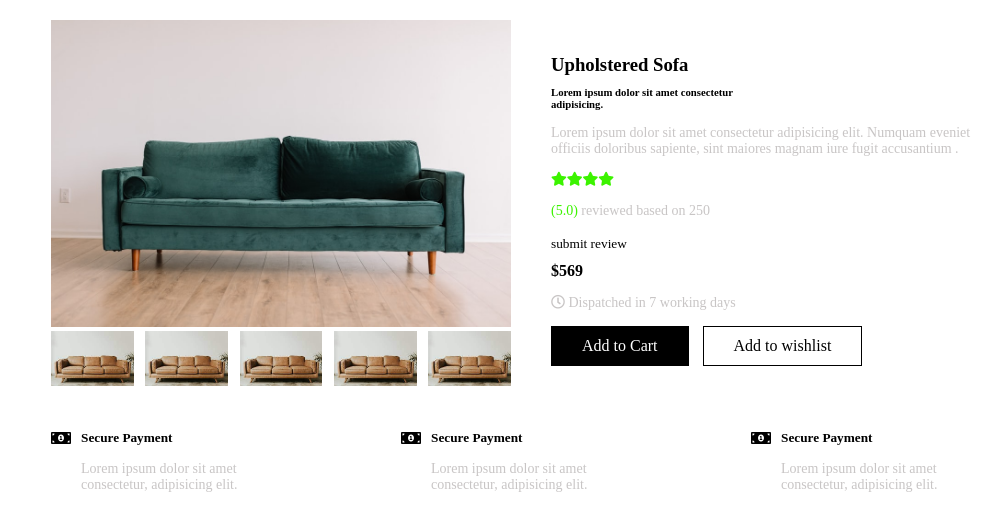
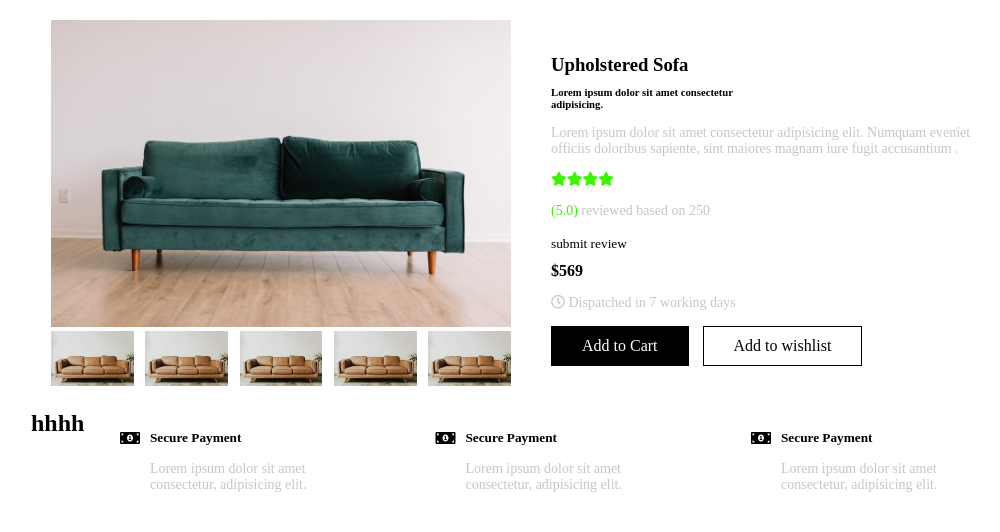
Before and after one commit to ofkTuhin/skynox-project, a plain HTML site: page index.html in a window 1280 px wide. Shown: the whole page, without its empty margins (109-1109 px from the left). Drawn offline with Linux system fonts and the light colour scheme.

Commit message:
Add files via upload

```diff
--- a/index.html
+++ b/index.html
@@ -51,6 +51,7 @@
         </main>
         <div class="clearfix"></div>
     <section class="service">
+        <h1>hhhh</h1>
         <div class="service-content content">
             <div class="sevice-icon"><i class="fas fa-money-bill-alt"></i></div>
             <div class="details">
```
